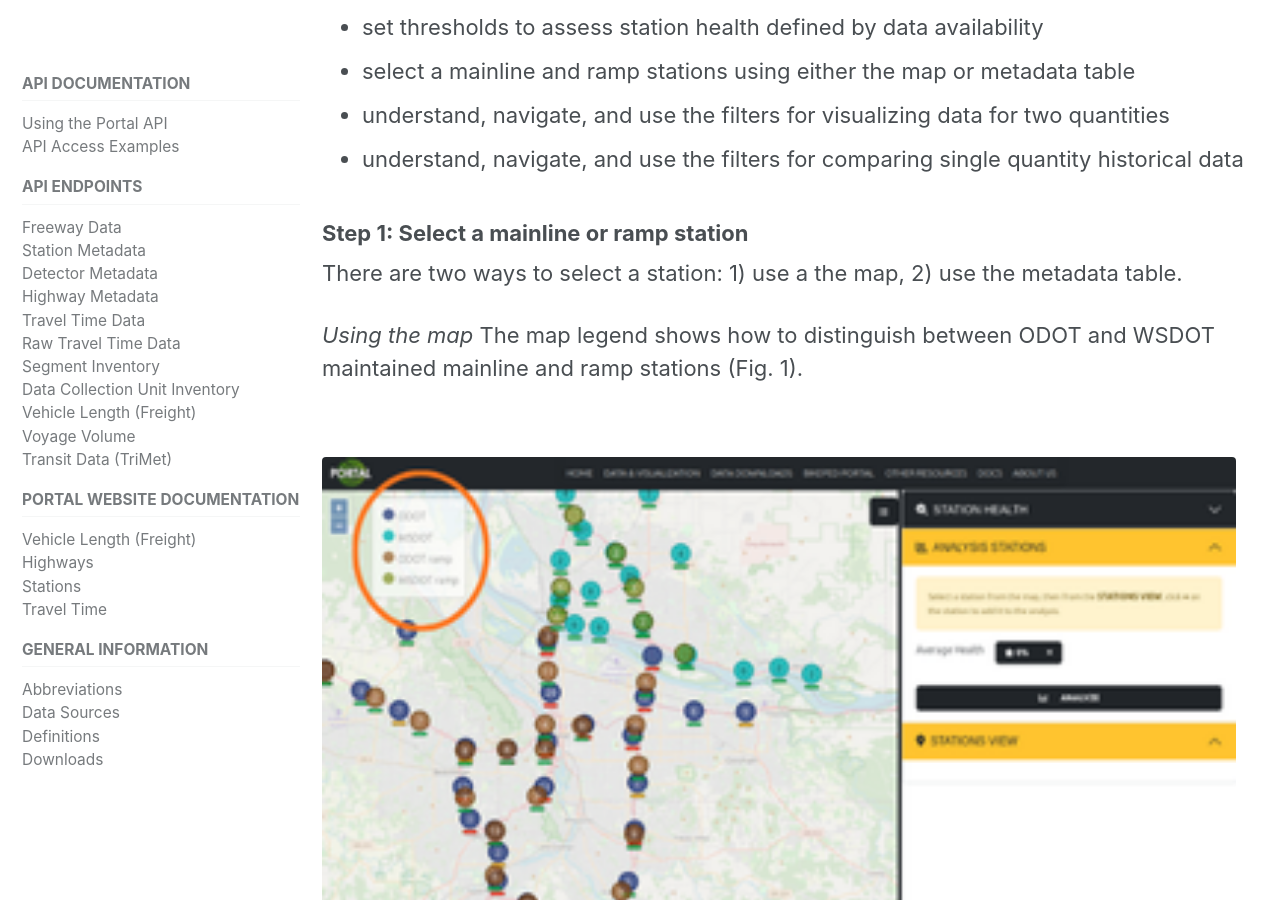
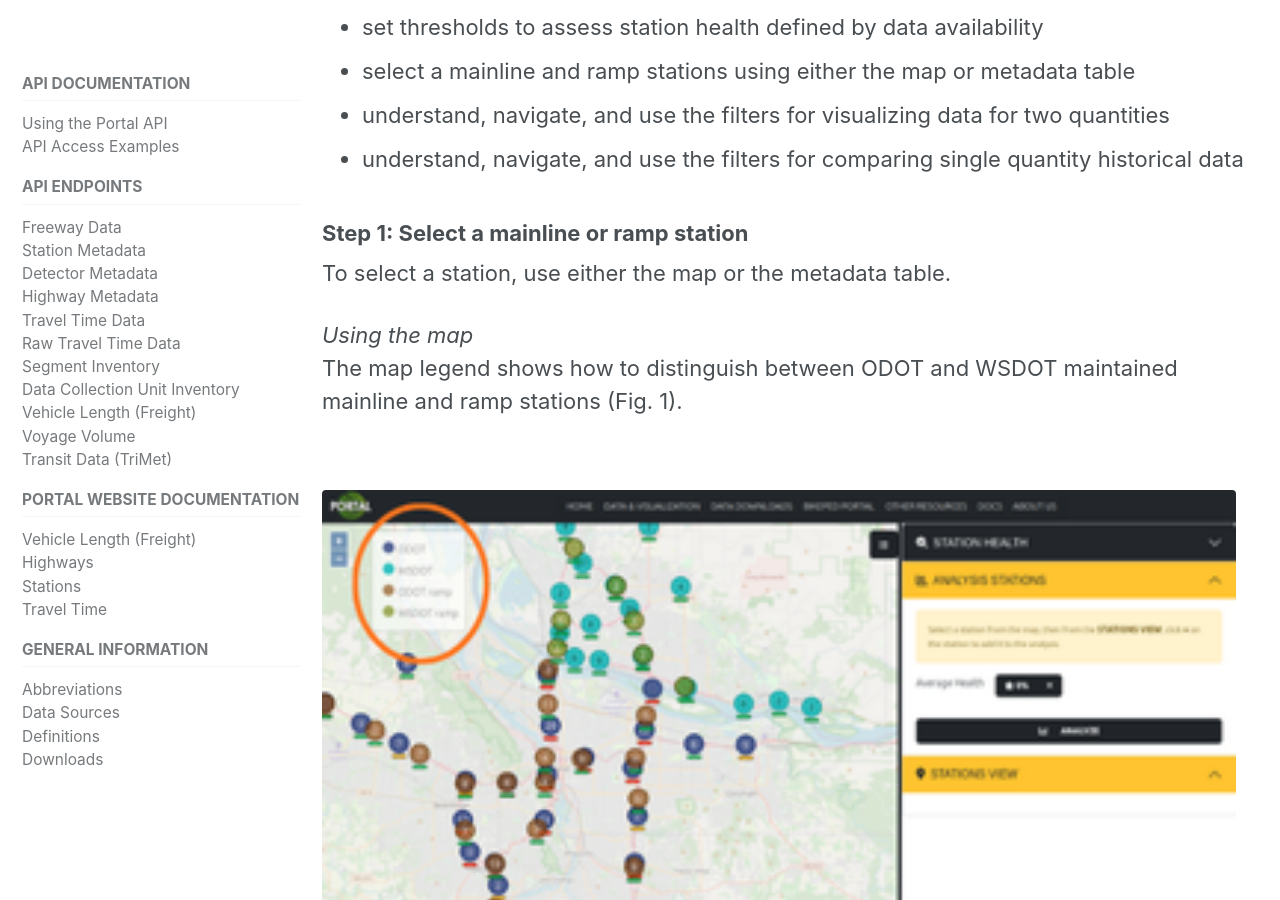
Before and after one commit to adus/portal-documentation, a Jekyll site: the page built from _documents/highwaystations.md, in a window 1280 px wide and 900 px high, scrolled down 429 px. Built offline with Jekyll 4.4.1, drawn with Linux system fonts in a browser that asks for light colours; nearby versions of some CDN libraries.

Commit message:
fix layout

```diff
--- a/_documents/highwaystations.md
+++ b/_documents/highwaystations.md
@@ -13,9 +13,7 @@ By the end of the tutorial, users will be able to:
 * understand, navigate, and use the filters for comparing single quantity historical data
 
 ### Step 1: Select a mainline or ramp station
-There are two ways to select a station:
-1) use a the map,
-2) use the metadata table.
+To select a station, use either the map or the metadata table.
 
 _Using the map_
 The map legend shows how to distinguish between ODOT and WSDOT maintained mainline and ramp stations (Fig. 1).
```
